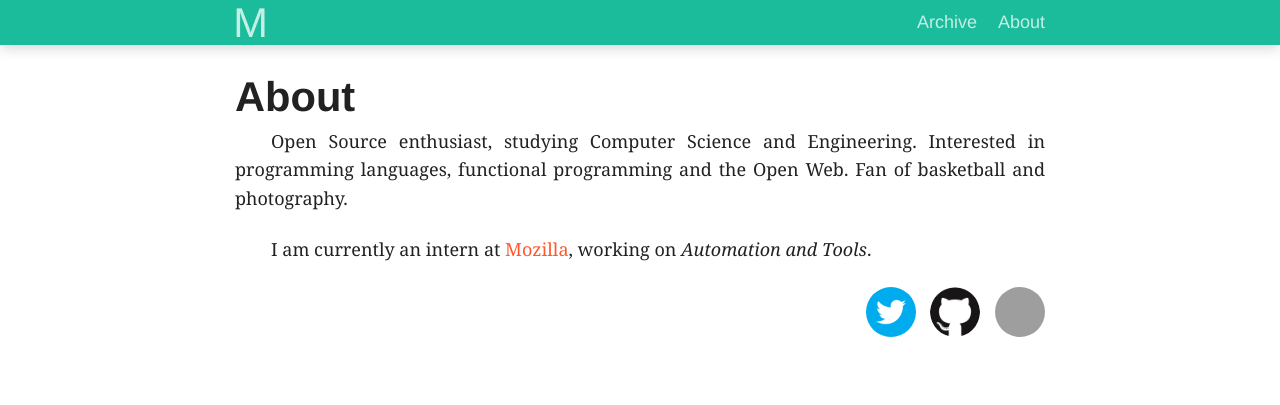
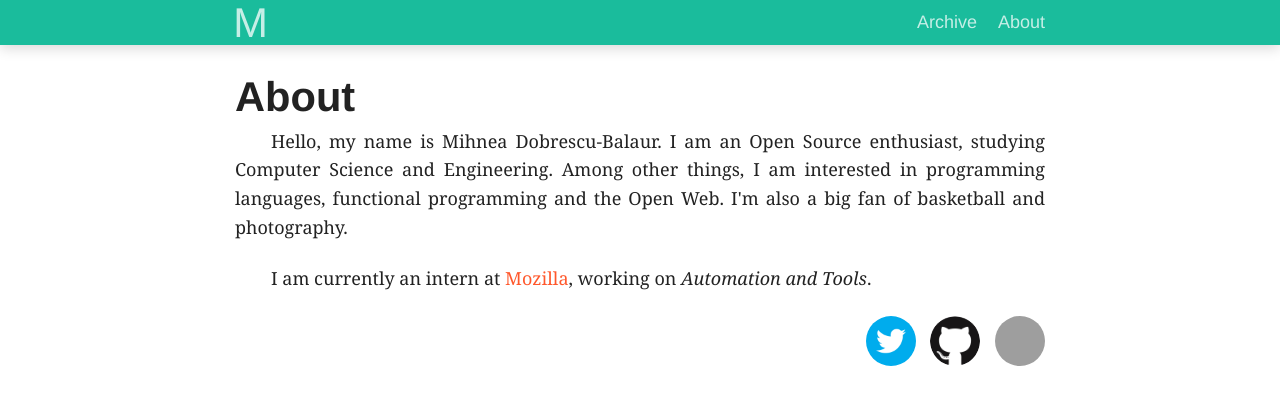
Before and after one commit to mihneadb/mihneadb.github.io, a Jekyll site: the page built from about/index.html, in a window 1280 px wide. Shown: the top 405 px of the page. Built offline with Jekyll 4.4.1, drawn with Linux system fonts in a browser that asks for light colours; Markdown is read by kramdown in place of the engine named in the settings; grey boxes are pictures that could not be loaded.

Commit message:
more data on about page

```diff
--- a/about/index.html
+++ b/about/index.html
@@ -5,9 +5,10 @@ layout: default
 <h2>About</h2>
 
 <p>
-    Open Source enthusiast, studying Computer Science and Engineering.
-    Interested in programming languages, functional programming and the Open Web.
-    Fan of basketball and photography.
+    Hello, my name is Mihnea Dobrescu-Balaur.
+    I am an Open Source enthusiast, studying Computer Science and Engineering.
+    Among other things, I am interested in programming languages, functional programming and the Open Web.
+    I'm also a big fan of basketball and photography.
 </p>
 <p>
     I am currently an intern at <a href="http://www.mozilla.org">Mozilla</a>, working on <em>Automation and Tools</em>.
```
